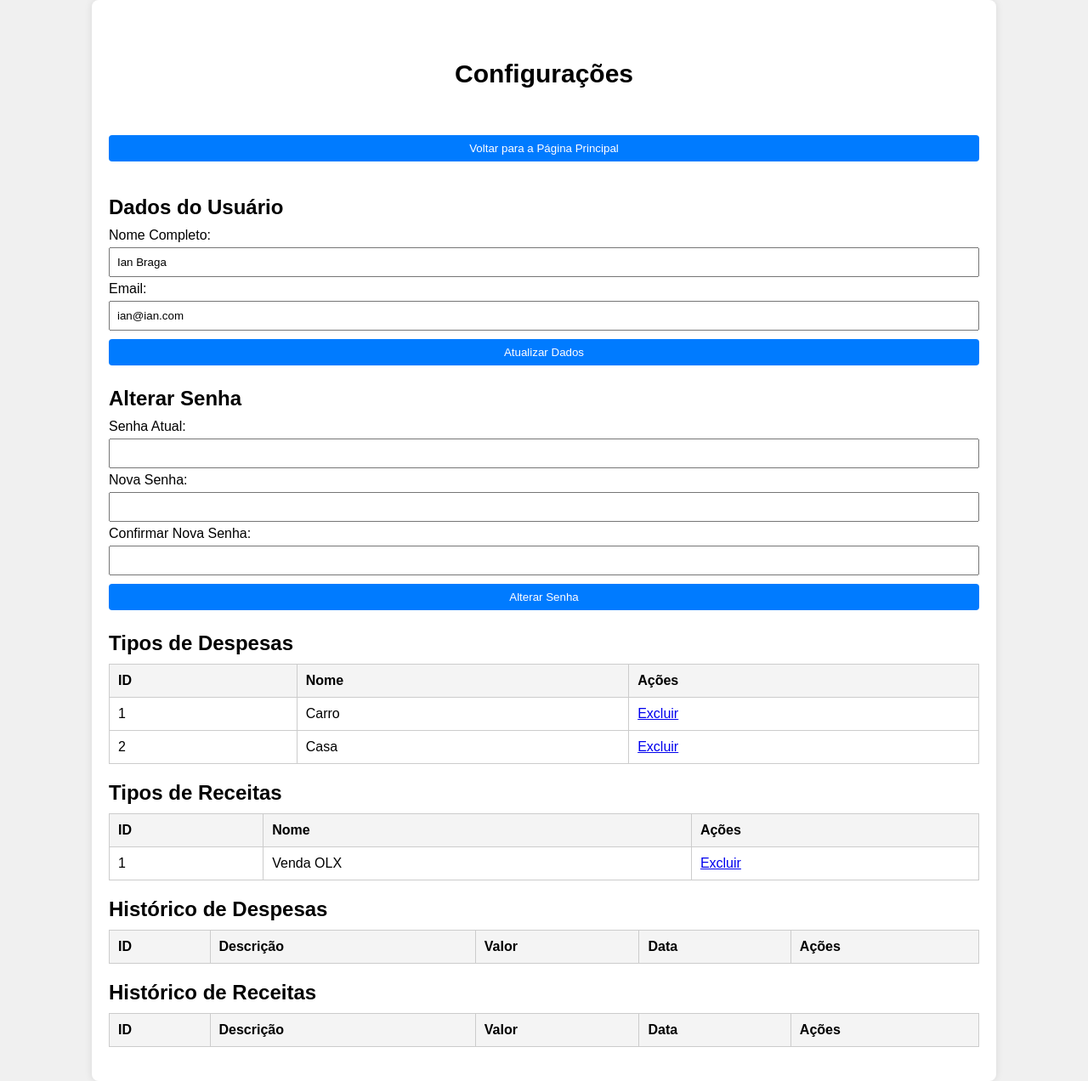
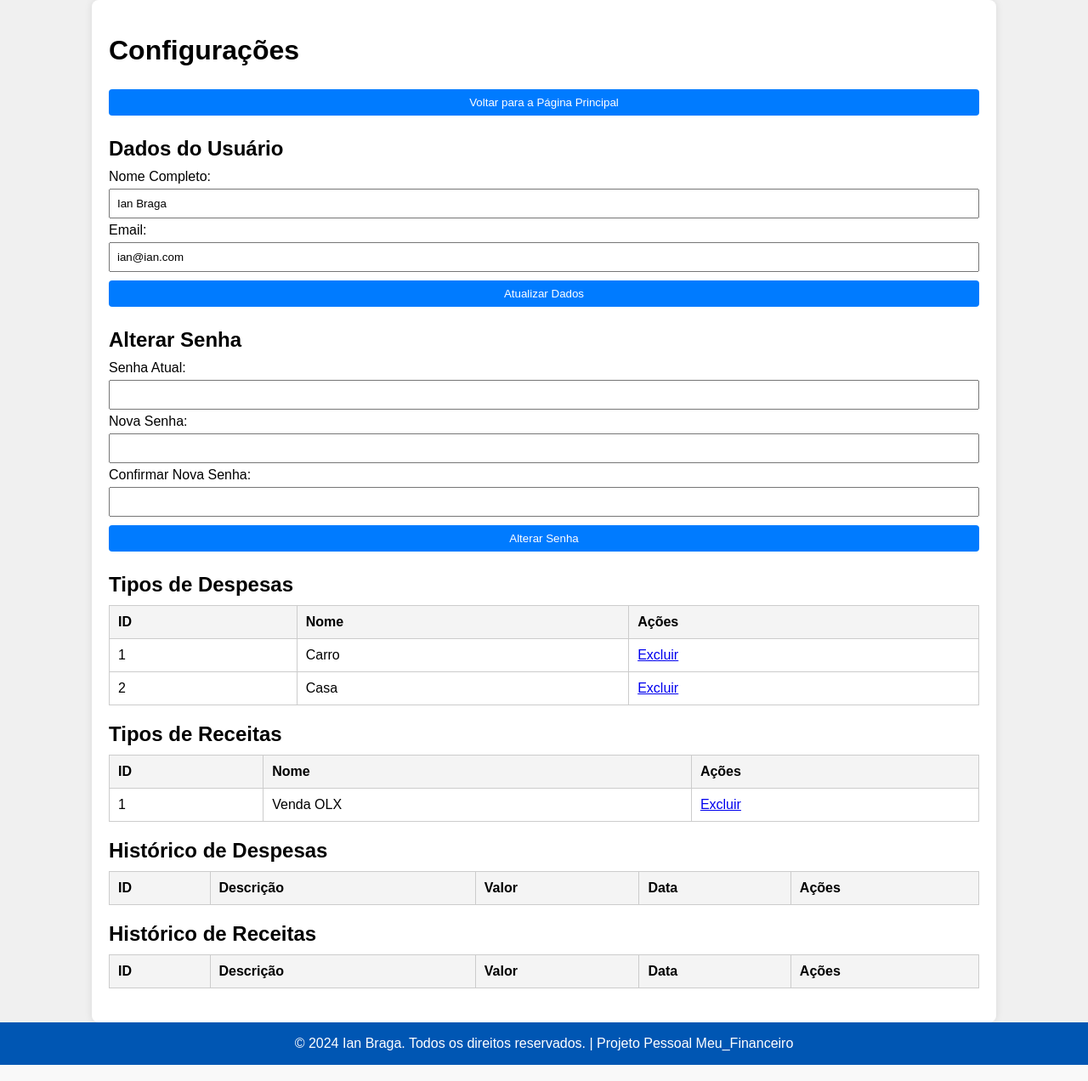
Before and after one commit to IanBraga96/Meu_Financeiro, a Flask app: page /config in a window 1280 px wide. Shown: the whole page at 85% size. Run offline with Flask 3, Linux system fonts and the light colour scheme; a user stored in the database is signed in; lists and menus that the app fills with data are empty.

Commit message:
Update config.html
Rodapé + Separação de camadas

```diff
--- a/templates/config.html
+++ b/templates/config.html
@@ -4,82 +4,13 @@
     <meta charset="UTF-8">
     <meta name="viewport" content="width=device-width, initial-scale=1.0">
     <title>Configurações</title>
-    <style>
-        header {
-            background-color: #ffffff;
-            padding: 50px;
-        }
-        header h1{
-            margin: 0;
-            font-size: 30px;
-            font-weight: bold;
-            text-align: center;
-        }
-        body {
-            font-family: Arial, sans-serif;
-            margin: 0;
-            padding: 0;
-            background-color: #f0f0f0;
-        }
-        .container {
-            width: 80%;
-            margin: 0 auto;
-            padding: 20px;
-            background-color: white;
-            box-shadow: 0 0 10px rgba(0, 0, 0, 0.1);
-            border-radius: 8px;
-        }
-        .section {
-            margin-bottom: 20px;
-        }
-        h2 {
-            margin-bottom: 10px;
-        }
-        table {
-            width: 100%;
-            border-collapse: collapse;
-            margin-bottom: 20px;
-        }
-        table, th, td {
-            border: 1px solid #ccc;
-        }
-        th, td {
-            padding: 10px;
-            text-align: left;
-        }
-        th {
-            background-color: #f4f4f4;
-        }
-        input, button {
-            width: 100%;
-            padding: 8px;
-            margin: 5px 0;
-            box-sizing: border-box;
-        }
-        button {
-            background-color: #007BFF;
-            color: white;
-            border: none;
-            cursor: pointer;
-            border-radius: 4px;
-        }
-        button:hover {
-            background-color: #0056b3;
-        }
-        .back-button {
-            background-color: #007BFF;
-            margin-bottom: 20px;
-        }
-        .back-button:hover {
-            background-color: #0056b3;
-        }
-    </style>
+    <link rel="stylesheet" href="/static/css/styles.css">
 </head>
 <body>
     <div class="container">
         <header>
             <h1>Configurações</h1>
-          </header>
+        </header>
         <button class="back-button" onclick="window.location.href='{{ back_url }}'">Voltar para a Página Principal</button>
 
         <div class="section">
@@ -199,5 +130,8 @@
             </table>
         </div>
     </div>
+    <footer>
+        <p>&copy; 2024 Ian Braga. Todos os direitos reservados. | Projeto Pessoal Meu_Financeiro</p>
+    </footer>
 </body>
 </html>
```
